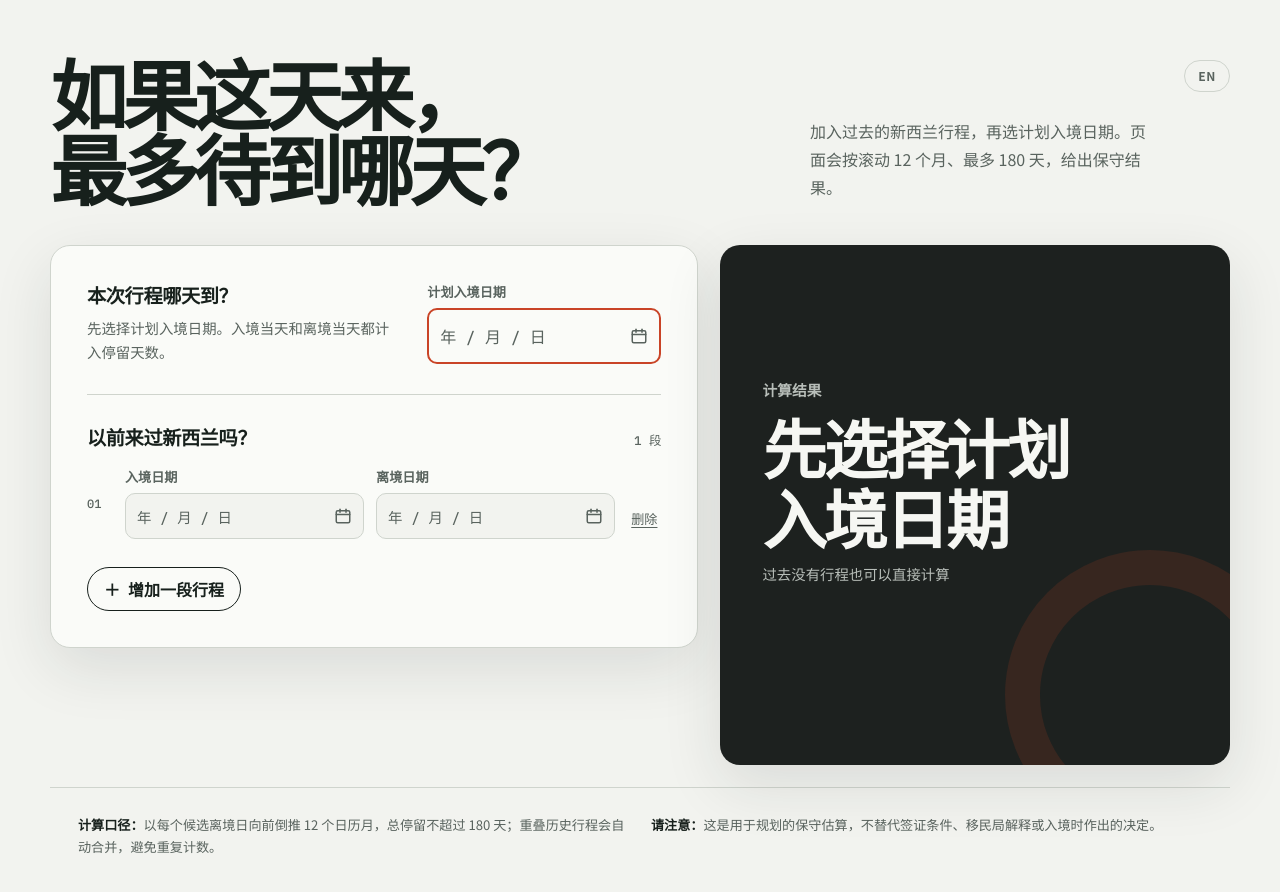
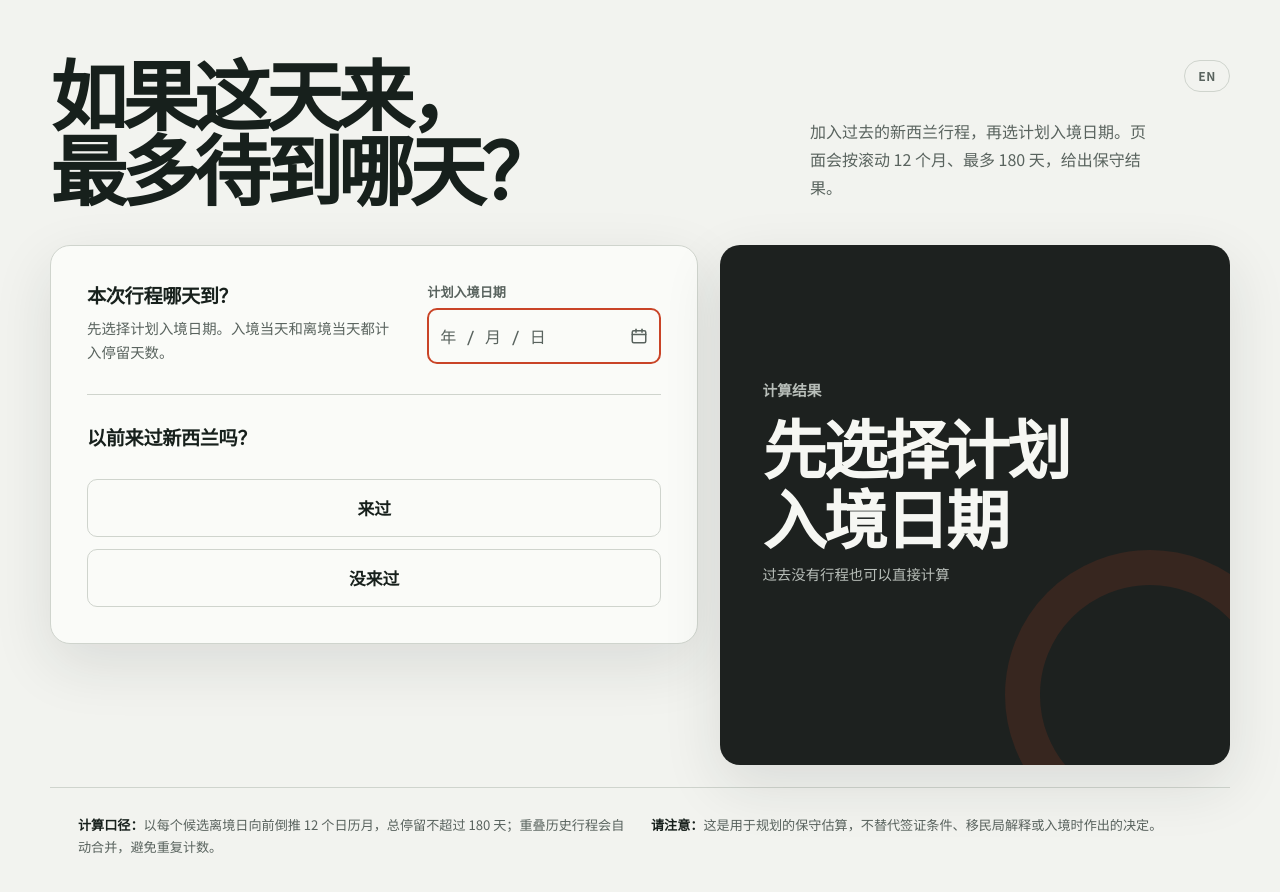
Before and after one commit to MilkVetch/nz-visa-stay-calculator, a plain HTML site: page index.html in a window 1280 px wide. Drawn offline with Linux system fonts and the light colour scheme.

Commit message:
第二步先问是否来过新西兰：来过才展开行程表单，没来过直接出结果

```diff
--- a/index.html
+++ b/index.html
@@ -418,6 +418,39 @@
     .add:hover { background: var(--ink); color: var(--bg); }
     .add:active { transform: translateY(1px); }
 
+    .been-choices {
+      display: grid;
+      gap: 12px;
+      margin-top: clamp(18px, 4vh, 30px);
+    }
+
+    .choice-button {
+      min-height: 58px;
+      padding: 0 20px;
+      border: 1.5px solid var(--line);
+      border-radius: var(--radius-control);
+      background: var(--surface);
+      color: var(--ink);
+      font-size: 1.05rem;
+      font-weight: 700;
+      cursor: pointer;
+      touch-action: manipulation;
+      transition: border-color .15s ease, background .15s ease;
+    }
+
+    .choice-button:hover { border-color: var(--ink); }
+
+    .choice-button[aria-pressed="true"] {
+      border-color: var(--accent);
+      background: var(--accent-soft);
+      color: var(--accent-ink);
+    }
+
+    .choice-button:focus-visible {
+      outline: 3px solid color-mix(in srgb, var(--focus) 35%, transparent);
+      outline-offset: 2px;
+    }
+
     .divider {
       height: 1px;
       margin: 30px 0;
@@ -999,16 +1032,25 @@
         <div class="divider"></div>
 
         <div class="mobile-step history-step" data-step="2">
+          <div class="history-ask" id="historyAsk">
+            <h2 data-i18n="historyTitle">以前来过新西兰吗？</h2>
+            <div class="been-choices">
+              <button class="choice-button" id="beenYes" type="button" aria-pressed="false" data-i18n="beenYes">来过</button>
+              <button class="choice-button" id="beenNo" type="button" aria-pressed="false" data-i18n="beenNo">没来过</button>
+            </div>
+          </div>
+
+          <div class="history-trips" id="historyTrips" hidden>
             <div class="section-head">
               <div>
-              <h2 id="history-title" data-i18n="historyTitle">以前来过新西兰吗？</h2>
-              <p class="mobile-step-note" data-i18n="historyNote">逐段填写；如果没有，直接查看结果。</p>
+                <h2 data-i18n="tripsTitle">请填写过往行程</h2>
+                <p class="mobile-step-note" data-i18n="historyNote">逐段填写入境和离境日期。</p>
               </div>
               <span class="counter" id="tripCounter">1 段</span>
             </div>
 
             <div class="trips" id="trips" aria-live="polite"></div>
-          <div class="trip-pager" aria-label="切换历史行程">
+            <div class="trip-pager" aria-label="切换历史行程" data-i18n-aria="tripPagerLabel">
               <button class="pager-button" id="prevTrip" type="button" data-i18n="prevTrip">← 上一段</button>
               <span class="pager-position" id="tripPosition">1 / 1</span>
               <button class="pager-button" id="nextTrip" type="button" data-i18n="nextTrip">下一段 →</button>
@@ -1016,6 +1058,8 @@
             <button class="add" id="addTrip" type="button" data-i18n-html="addTrip"><span aria-hidden="true">＋</span> 增加一段行程</button>
 
             <div class="messages" id="messages" role="alert"></div>
+          </div>
+
           <div class="mobile-actions">
             <button class="step-button secondary" id="backToArrival" type="button" data-i18n="back">上一步</button>
             <button class="step-button" id="toResult" type="button" data-i18n="viewResult">查看结果</button>
@@ -1104,7 +1148,11 @@
           ruleText: '官方规则为任意 12 个月内累计最多停留 6 个月；本计算器按保守的 180 天上限估算。下一步填写过往行程，我们会算出还能待多久。',
           toHistory: '下一步：过往行程',
           historyTitle: '以前来过新西兰吗？',
-          historyNote: '逐段填写；如果没有，直接查看结果。',
+          historyNote: '逐段填写入境和离境日期。',
+          beenYes: '来过',
+          beenNo: '没来过',
+          tripsTitle: '请填写过往行程',
+          tripPagerLabel: '切换历史行程',
           entryDate: '入境日期',
           exitDate: '离境日期',
           removeTrip: '删除',
@@ -1157,7 +1205,11 @@
           ruleText: 'The official rule caps total stay at 6 months in any 12-month period; this calculator uses a conservative 180-day cap. Add your past trips next and we’ll work out how long you can stay.',
           toHistory: 'Next: past trips',
           historyTitle: 'Been to New Zealand before?',
-          historyNote: 'Add trips one by one; if you have none, view the result directly.',
+          historyNote: 'Enter each trip\u2019s entry and exit dates.',
+          beenYes: 'Yes',
+          beenNo: 'No',
+          tripsTitle: 'Enter your past trips',
+          tripPagerLabel: 'Switch between past trips',
           entryDate: 'Entry date',
           exitDate: 'Exit date',
           removeTrip: 'Delete',
@@ -1328,6 +1380,38 @@
         applyLanguage(lang === 'zh' ? 'en' : 'zh');
       }
 
+      var beenAnswer = null;
+      var historyAsk = document.getElementById('historyAsk');
+      var historyTrips = document.getElementById('historyTrips');
+      var beenYesBtn = document.getElementById('beenYes');
+      var beenNoBtn = document.getElementById('beenNo');
+
+      function resetTrips() {
+        tripsEl.innerHTML = '';
+        currentTripIndex = 0;
+        addTrip();
+      }
+
+      function renderHistoryMode() {
+        var showTrips = beenAnswer === true;
+        historyAsk.hidden = showTrips;
+        historyTrips.hidden = !showTrips;
+        beenYesBtn.setAttribute('aria-pressed', String(showTrips));
+        beenNoBtn.setAttribute('aria-pressed', String(beenAnswer === false));
+        toResultBtn.style.display = showTrips ? '' : 'none';
+      }
+
+      function setBeenAnswer(answer) {
+        beenAnswer = answer;
+        if (answer === false) resetTrips();
+        renderHistoryMode();
+        calculate();
+        if (answer === false) setMobileStep(3);
+      }
+
+      beenYesBtn.addEventListener('click', function () { setBeenAnswer(true); });
+      beenNoBtn.addEventListener('click', function () { setBeenAnswer(false); });
+
       function setMobileStep(step) {
         document.body.setAttribute('data-mobile-step', String(step));
         mobileSteps.forEach(function (panel) {
@@ -1765,11 +1849,16 @@
           return;
         }
         calculate();
+        renderHistoryMode();
         setMobileStep(2);
       });
 
       backToArrivalBtn.addEventListener('click', function () {
+        if (beenAnswer === true) {
+          setBeenAnswer(null);
+        } else {
           setMobileStep(1);
+        }
       });
 
       toResultBtn.addEventListener('click', function () {
@@ -1779,6 +1868,7 @@
       });
 
       editHistoryBtn.addEventListener('click', function () {
+        renderHistoryMode();
         setMobileStep(2);
       });
 
@@ -1801,6 +1891,7 @@
       addTrip();
       setMobileStep(1);
       applyLanguage(lang);
+      renderHistoryMode();
     })();
   </script>
 </body>
```
Lines whose indentation alone changed are shown as unchanged.
